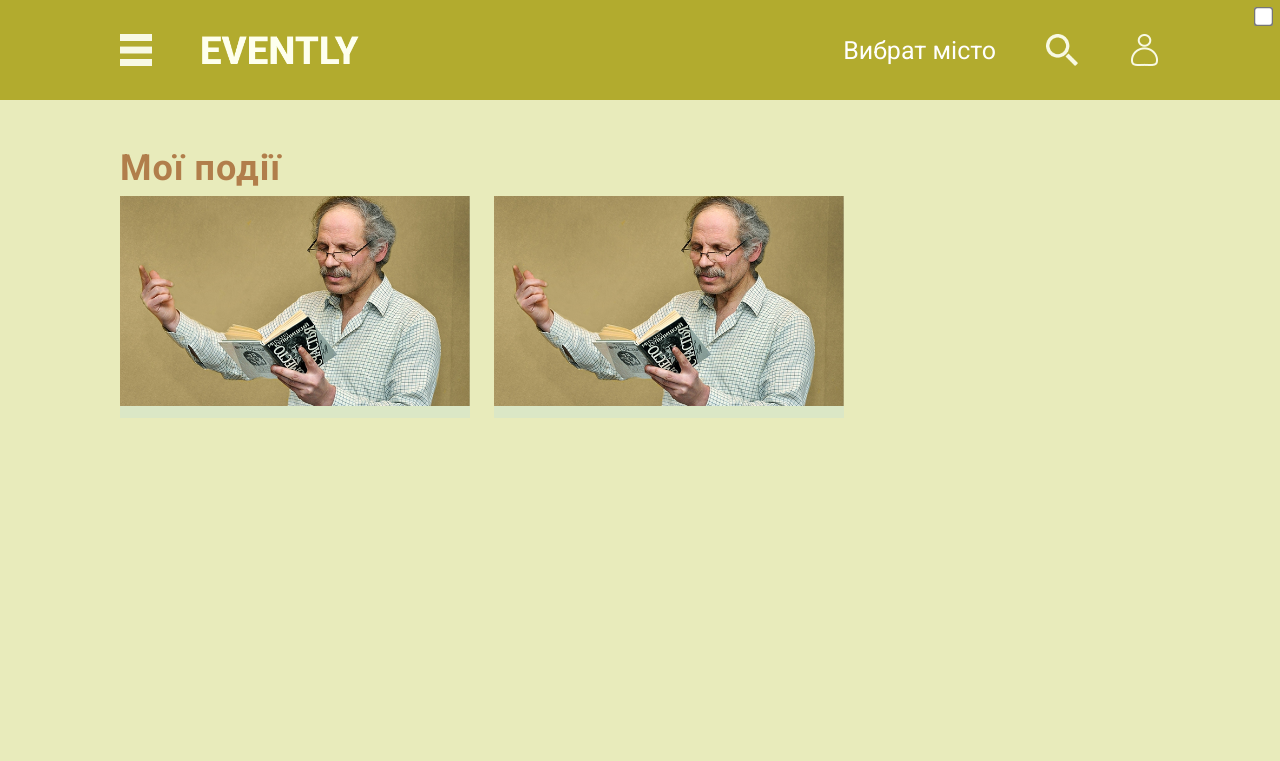
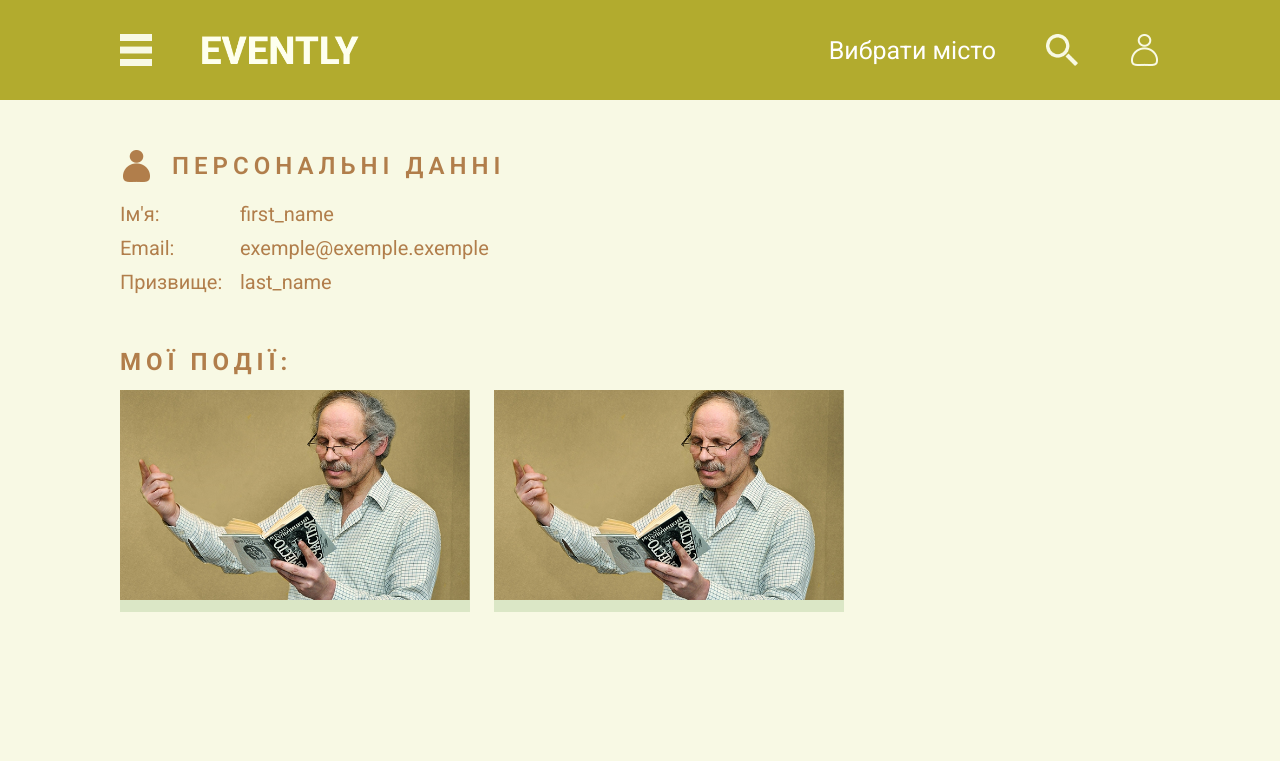
Before and after one commit to halynakov/evently-management-system, a Django app: page /home/ in a window 1280 px wide. Shown: the top 761 px of the page. Run offline with Django 5.2, Linux system fonts and the light colour scheme; data comes from the database, SQL or seed files in the repository.

Commit message:
Fixed. Add home elements.

```diff
--- /dev/null
+++ b/Evently/frontend/static/frontend/styles/blocks/footer.css
@@ -0,0 +1,27 @@
+.footer {
+  /* height: 180px; */
+  background-color: #E8EBBB;
+  padding: 60px 120px;
+}
+
+.footer__content {
+  width: 100%;
+  display: flex;
+  flex-direction: column;
+}
+
+.footer__title {
+  font-size: 27px;
+  color: #B2AB2E;
+}
+
+.footer_line {
+  width: 100%;
+  margin: 20px 0;
+  border-bottom: 1px solid #B17E4B;
+}
+
+.footer__text {
+  font-size: 20px;
+  color: #B17E4B;
+}
--- a/Evently/frontend/static/frontend/styles/blocks/page.css
+++ b/Evently/frontend/static/frontend/styles/blocks/page.css
@@ -28,7 +28,7 @@ body {
   --height-card: 210px;
 
   margin: 0;
-  background-color: var(--back-color);
+  background-color: #F8F9E4;
 }
 
 .conteiner {
--- a/Evently/frontend/static/frontend/styles/blocks/top-bar.css
+++ b/Evently/frontend/static/frontend/styles/blocks/top-bar.css
@@ -44,6 +44,7 @@
 }
 
 .top-bar__list {
+  font-size: 20px;
   height: 200px;
   padding: 10px;
   color: #B17E4B;
--- a/Evently/frontend/static/frontend/styles/index.css
+++ b/Evently/frontend/static/frontend/styles/index.css
@@ -8,3 +8,4 @@
 @import url(./blocks/catalogs.css);
 @import url(./blocks/events.css);
 @import url(./blocks/card.css);
+@import url(./blocks/footer.css);
--- a/Evently/frontend/static/frontend/styles/partials/admin.css
+++ b/Evently/frontend/static/frontend/styles/partials/admin.css
@@ -1,7 +1,7 @@
 .admin__addPost {
   position: fixed;
-  right: 40px;
-  bottom: 40px;
+  right: 120px;
+  top: 60px;
 }
 .admin__btns {
   display: flex;
--- a/Evently/frontend/static/frontend/styles/partials/home.css
+++ b/Evently/frontend/static/frontend/styles/partials/home.css
@@ -5,8 +5,55 @@
 .main_content {
   width: 100%;
 
-  display: grid;
-  row-gap: 150px;
-  padding-block: 0;
-  margin-top: 150px;
+  display: flex;
+  flex-direction: column;
+  gap: 40px;
 }
+
+.catalogs__title {
+  font-size: 24px;
+  letter-spacing: 5px;
+  text-transform: uppercase;
+}
+
+.home {
+  color: #B17E4B;
+}
+
+.home__title {
+  display: flex;
+  align-items: center;
+  font-size: 24px;
+  text-transform: uppercase;
+  font-weight: 600;
+  letter-spacing: 5px;
+  margin-bottom: 20px;
+}
+
+.home__img {
+  width: 32px;
+  margin-right: 20px;
+}
+
+.home__user-datas {
+  font-weight: 400;
+  font-size: 20px;
+  width: 400px;
+}
+
+.home__user-data {
+  display: flex;
+  justify-content: space-between;
+  margin-bottom: 10px;
+}
+
+.home__name-fild {
+
+}
+
+.home__content-fild {
+  width: 70%;
+  white-space: nowrap;
+  overflow: hidden;
+  text-overflow: ellipsis;
+}
--- a/Evently/frontend/templates/frontend/admin.html
+++ b/Evently/frontend/templates/frontend/admin.html
@@ -52,7 +52,7 @@
     <a class="admin__btn" href="/adminTest/addPost">Додати пост</a>
   </aside>
 
-  {% include "./partials/footer.html" %}
+  <!-- {% include "./partials/footer.html" %} -->
 
   <!-- <script src="../../static/frontend/scripts/top-bar.js"></script> -->
 
--- a/Evently/frontend/templates/frontend/forms/log-in.html
+++ b/Evently/frontend/templates/frontend/forms/log-in.html
@@ -25,7 +25,7 @@
           </div>
         </div>
 
-        <button class="form__btn" type="submit" id="log-up">Зареєструватися</button>
+        <button class="form__btn" type="submit" id="log-up">Увійти</button>
       </form>
 
       <p class="box__bottom-lable">
--- a/Evently/frontend/templates/frontend/home.html
+++ b/Evently/frontend/templates/frontend/home.html
@@ -16,15 +16,35 @@
   <div class="conteiner">
     <div class="main_content">
 
+      <div class="home">
+        <div class="home__title">
+          <img class="home__img" src="../../static/frontend/assets/icons/home-user-2x.png" alt="home-user-2x">
+          <p>Персональні данні</p>
+        </div>
+        <div class="home__user-datas">
+          <div class="home__user-data">
+            <p class="home__name-fild">Ім'я:</p>
+            <p class="home__content-fild">first_name</p>
+          </div>
+          <div class="home__user-data">
+            <p class="home__name-fild">Email:</p>
+            <p class="home__content-fild">exemple@exemple.exemple</p>
+          </div>
+          <div class="home__user-data">
+            <p class="home__name-fild">Призвище:</p>
+            <p class="home__content-fild">last_name</p>
+          </div>
+        </div>
+      </div>
+
       <section class="catalogs" id="top-events">
-        <h2 class="catalogs__title">Мої події</h2>
+        <h2 class="catalogs__title">Мої події:</h2>
 
         <div class="events">
 
           {% for eventUser in eventsUser %}
             <article class="events__event">
               <div class="card">
-                <input class="card__done" type="checkbox">
                 <a href="#" class="card__img"></a>
 
                 <div class="card__all-text">
--- a/Evently/frontend/templates/frontend/partials/footer.html
+++ b/Evently/frontend/templates/frontend/partials/footer.html
@@ -1,3 +1,7 @@
 <footer class="footer">
-
+  <div class="footer__content">
+    <p class="footer__title">EVENTLY</p>
+    <div class="footer_line"></div>
+    <p class="footer__text">© 2025 Реєстраційний сервіс Evently</p>
+  </div>
 </footer>
--- a/Evently/frontend/templates/frontend/partials/top-bar.html
+++ b/Evently/frontend/templates/frontend/partials/top-bar.html
@@ -10,7 +10,7 @@
   <div class="top-bar__right">
 
     <div class="top-bar__selector">
-      <div class="top-bar__lable">Вибрат місто</div>
+      <div class="top-bar__lable">Вибрати місто</div>
       <div class="top-bar__list">
         {% for location in uniqueLocations %}
           <div class="top-bar__citis">{{ location }}</div>
```
Also changed, not shown: Evently/frontend/static/frontend/assets/icons/home-user-2x.png (added).
